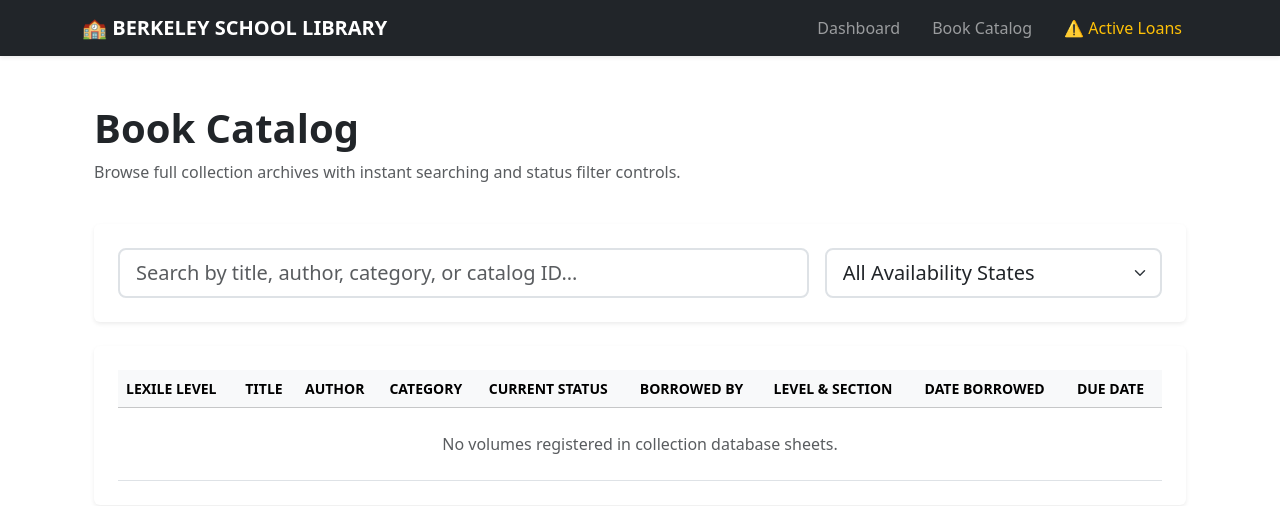
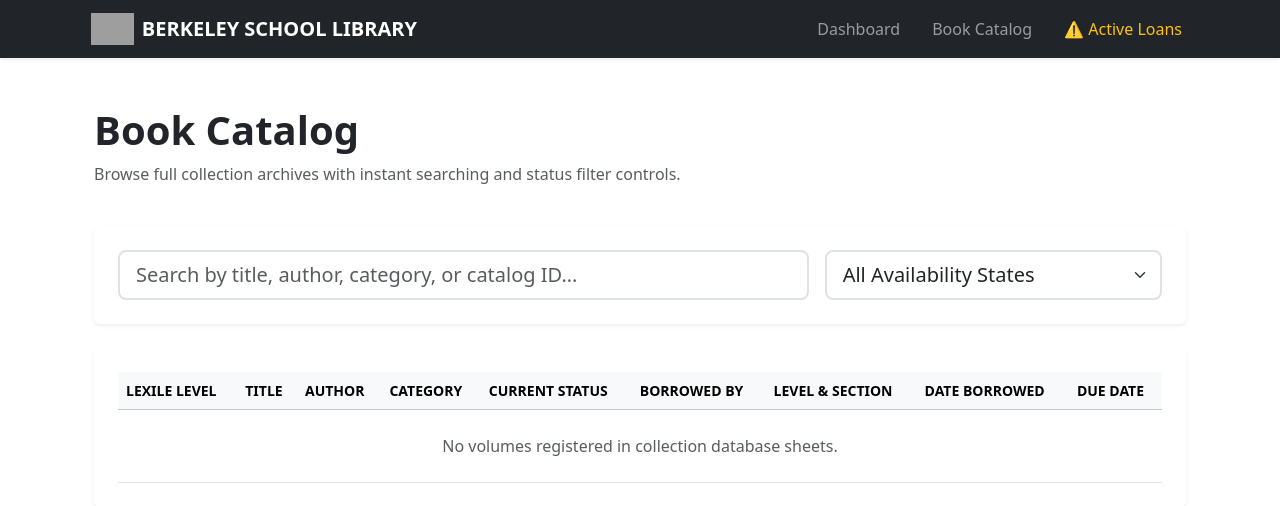
Before and after one commit to berkeley-library-admin/SCHOOL_LIBRARY_PORTAL, a Flask app: page /catalog in a window 1280 px wide. Shown: the top 506 px of the page. Run offline with Flask 3, Linux system fonts and the light colour scheme; data that the repository does not hold is empty; grey boxes are pictures that could not be loaded.

Commit message:
Update base.html

```diff
--- a/app/templates/base.html
+++ b/app/templates/base.html
@@ -6,15 +6,16 @@
     <title>School Library Portal</title>
     <link href="https://cdn.jsdelivr.net/npm/bootstrap@5.3.3/dist/css/bootstrap.min.css" rel="stylesheet">
     <link href="https://fonts.googleapis.com/css2?family=Inter:wght@300;400;500;600;700&display=swap" rel="stylesheet">
-    <link rel="stylesheet" href="{{ url_for('static', filename='css/style.css') }}">
+    <link rel="stylesheet" href="https://cdn.jsdelivr.net/npm/bootstrap-icons@1.11.3/font/bootstrap-icons.min.css">
 </head>
 <body>
 
     <nav class="navbar navbar-expand-lg navbar-dark bg-dark shadow-sm">
         <div class="container">
-            <a class="navbar-brand fw-bold text-uppercase tracking-wide" href="/">
-                🏫 BERKELEY SCHOOL LIBRARY
-            </a>
+            <<a class="navbar-brand fw-bold text-uppercase tracking-wider d-flex align-items-center text-white" href="/">
+    <img src="{{ url_for('static', filename='images/logo.png') }}" alt="Berkeley Crest" height="32" class="d-inline-block align-top me-2">
+    BERKELEY SCHOOL LIBRARY
+</a>
             <button class="navbar-expand-lg navbar-toggler" type="button" data-bs-toggle="collapse" data-bs-target="#mainNavbar">
                 <span class="navbar-toggler-icon"></span>
             </button>
```
